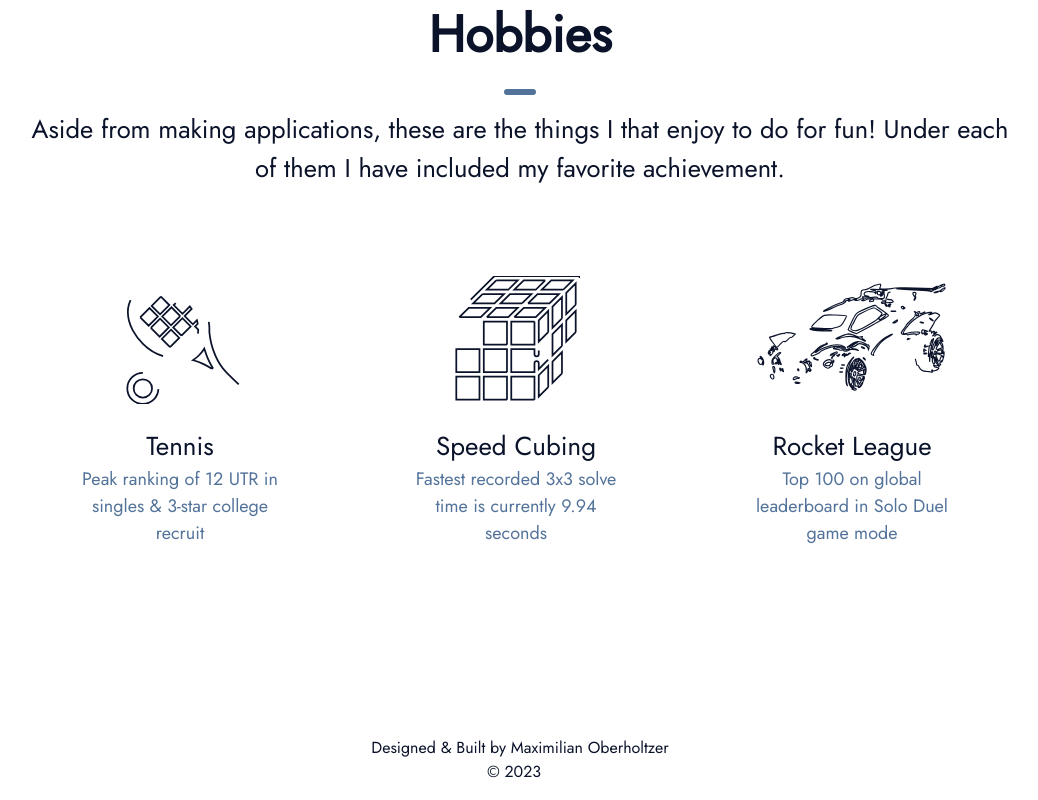
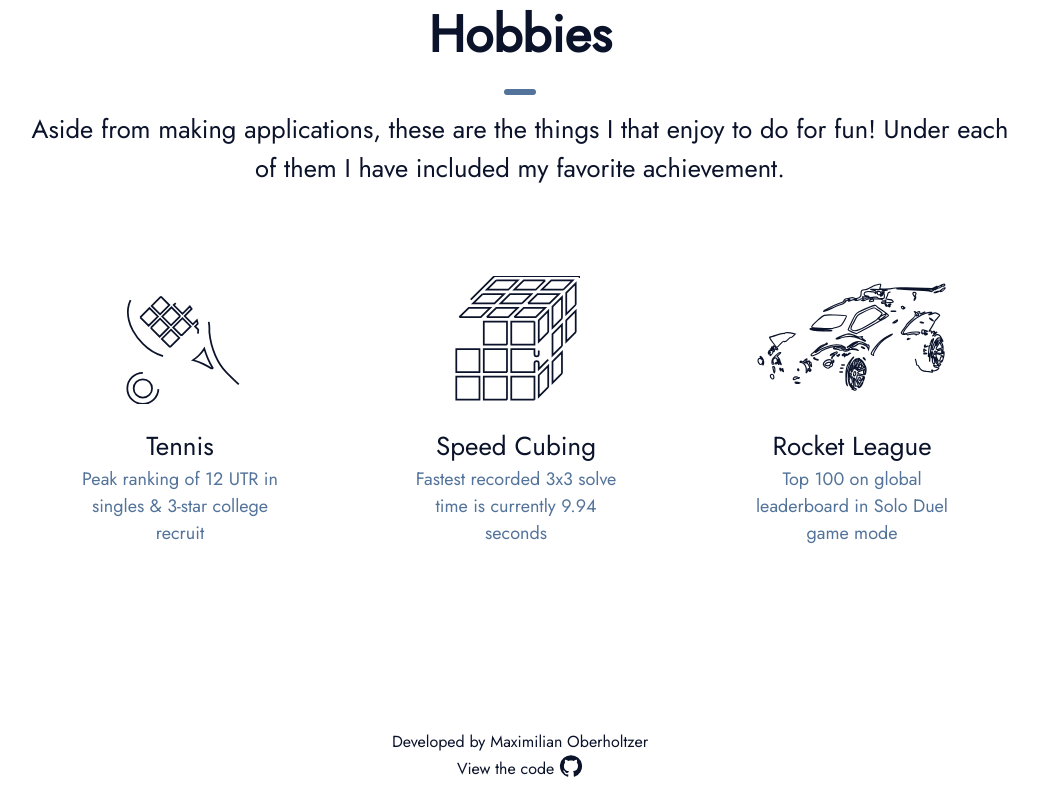
Before and after one commit to Maximilian-Oberholtzer/maximilian-portfolio, a React (Create React App) app: page / in a window 1280 px wide. Shown: the part 3354-4154 px from the top of the page, without its empty margins (120-1158 px from the left). Built offline with nearby package versions, Linux system fonts and the light colour scheme.

Commit message:
Changed footer content

```diff
--- a/src/components/sections/Footer.js
+++ b/src/components/sections/Footer.js
@@ -9,6 +9,7 @@ import {
   useTheme,
   useMediaQuery,
 } from "@mui/material";
+import { GitHub } from "@mui/icons-material";
 import {
   CubeSvgPath,
   emailSvgPath,
@@ -45,6 +46,13 @@ const StyledListItemButton = styled(ListItemButton)(({ theme }) => ({
   padding: "0",
   width: "0",
 }));
+const StyledViewCodeLink = styled("a")(({ theme }) => ({
+  textDecoration: "unset",
+  color: theme.palette.textMain.main,
+  "&:hover": {
+    color: theme.palette.textSecondary.main,
+  },
+}));
 
 //End component styles
 
@@ -59,7 +67,6 @@ const openLink = (link) => {
 const Footer = () => {
   const theme = useTheme();
   const lg = useMediaQuery(theme.breakpoints.down("lg"));
-  const currentYear = new Date().getFullYear();
   const [footer, footerInView] = useInView({
     threshold: 0.3,
     triggerOnce: true,
@@ -192,11 +199,13 @@ const Footer = () => {
             </StyledListItemButton>
           </StyledFooterList>
         )}
-        <StyledFooterText>
-          Designed & Built by Maximilian Oberholtzer
+        <StyledFooterText sx={{ marginTop: "0.5rem" }}>
+          Developed by Maximilian Oberholtzer
         </StyledFooterText>
-        <StyledFooterText sx={{ marginLeft: "-0.75rem" }}>
-          &copy; {currentYear}
+        <StyledFooterText sx={{ marginBottom: "1rem" }}>
+          <StyledViewCodeLink href="https://github.com/Maximilian-Oberholtzer/maximilian-portfolio">
+            View the code <GitHub sx={{ marginBottom: "-0.2rem" }} />
+          </StyledViewCodeLink>
         </StyledFooterText>
       </div>
     </StyledFooterRoot>
```
